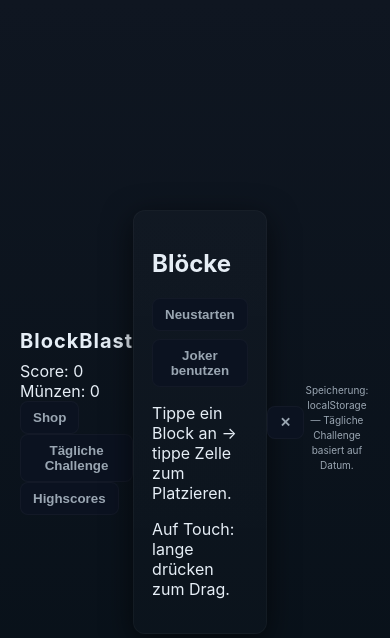
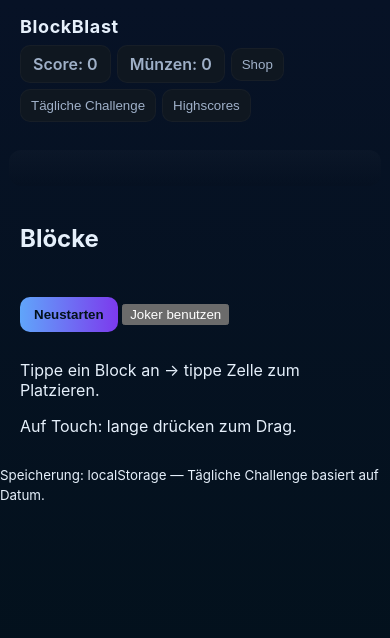
Before and after one commit to Programirer9/clockblast, a plain HTML site: page index.html in a window 390 px wide. Drawn offline with Linux system fonts and the light colour scheme.

Commit message:
Update style.css

```diff
--- a/style.css
+++ b/style.css
@@ -1,102 +1,68 @@
 :root{
-  --bg:#0f1621;
-  --panel:#0b1220;
-  --accent:#ff6b6b;
-  --muted:#9aa6b2;
+  --bg:#071226;
+  --panel:#0f1720;
+  --muted:#9fb0c8;
+  --accent1:#6ee7b7;
+  --accent2:#60a5fa;
   --glass: rgba(255,255,255,0.03);
-  --ui-height: 40px;
+  --cell-size: 38px;
+  --gap:6px;
+  --radius:8px;
   font-family: Inter, Roboto, Arial, sans-serif;
+  color-scheme: dark;
 }
 
 *{box-sizing:border-box}
-html,body{height:100%}
-body{
-  margin:0;
-  background: linear-gradient(180deg,var(--bg), #071018);
-  color:#e6eef6;
-  display:flex;
-  align-items:center;
-  justify-content:center;
-  padding:20px;
+html,body{height:100%;margin:0;background:linear-gradient(180deg,var(--bg),#02111a);color:#e6f0fb}
+header{padding:16px 20px;display:flex;flex-direction:column;gap:8px}
+header h1{margin:0;font-size:20px;letter-spacing:0.6px}
+#topbar{display:flex;gap:12px;align-items:center;flex-wrap:wrap}
+#topbar div{background:var(--panel);padding:8px 12px;border-radius:10px;border:1px solid rgba(255,255,255,0.03);font-weight:600;color:var(--muted)}
+.iconBtn{background:var(--panel);border-radius:10px;padding:8px 10px;border:1px solid rgba(255,255,255,0.03);cursor:pointer;color:var(--muted)}
+.primary{background:linear-gradient(90deg,var(--accent2),#7c3aed);color:#02111a;border:none;padding:10px 14px;border-radius:10px;font-weight:700;cursor:pointer}
+
+main{display:flex;justify-content:center;padding:12px 20px}
+#gameArea{display:flex;gap:18px;align-items:flex-start;max-width:1100px;width:100%}
+
+/* Board */
+#boardContainer{background: linear-gradient(180deg, rgba(255,255,255,0.02), rgba(0,0,0,0.06)); padding:12px; border-radius:12px; display:flex;flex-direction:column; gap:12px}
+#board{display:grid; grid-template-columns: repeat(9, var(--cell-size)); grid-gap: var(--gap); padding:6px}
+.cell{
+  width:var(--cell-size); height:var(--cell-size);
+  background:#0c1723;border-radius:8px;box-shadow: inset 0 2px 6px rgba(0,0,0,0.6);
+  transition: transform 160ms ease, background 220ms ease, box-shadow 200ms;
+  touch-action: manipulation;
 }
+.cell.filled{background: linear-gradient(180deg,var(--accent1),var(--accent2)); transform: scale(1.02); box-shadow: 0 6px 18px rgba(96,165,250,0.18)}
+.cell.flash{animation: pop 360ms ease forwards}
+@keyframes pop {0%{transform:scale(0.8);opacity:0}60%{transform:scale(1.08);opacity:1}100%{transform:scale(1)}}
 
-main{
-  width:100%;
-  max-width:980px;
-  background: linear-gradient(180deg, rgba(255,255,255,0.02), rgba(255,255,255,0.01));
-  border-radius:12px;
-  padding:18px;
-  box-shadow: 0 8px 30px rgba(0,0,0,0.6);
-  border: 1px solid rgba(255,255,255,0.03);
+/* Pieces / right panel */
+#rightPanel{width:300px;display:flex;flex-direction:column;gap:12px}
+#pieces{display:flex;gap:12px;justify-content:center;flex-wrap:wrap}
+.piece{
+  background:var(--panel); padding:10px;border-radius:10px;display:inline-grid;gap:6px;
+  cursor:pointer; user-select:none; border:1px solid rgba(255,255,255,0.03);
+  transition: transform 150ms ease, box-shadow 150ms;
 }
+.piece:active{transform:translateY(2px)}
+.piece div{width:28px;height:28px;background:linear-gradient(180deg,var(--accent2),var(--accent1));border-radius:6px}
 
-h1{
-  margin:0 0 8px 0;
-  font-size:20px;
-  letter-spacing:1px;
+/* Modals */
+.modal{position:fixed;inset:0;display:flex;align-items:center;justify-content:center;background:rgba(0,0,0,0.5);z-index:40}
+.modalContent{background:var(--panel);padding:18px;border-radius:12px;min-width:260px;max-width:90%;position:relative;border:1px solid rgba(255,255,255,0.04)}
+.closeModal{position:absolute;right:10px;top:10px;background:transparent;border:none;color:var(--muted);font-size:18px;cursor:pointer}
+
+.hidden{display:none}
+
+/* small devices */
+@media (max-width:900px){
+  #gameArea{flex-direction:column;align-items:center}
+  #rightPanel{width:100%}
+  :root{--cell-size:36px}
 }
-
-#hud{
-  display:flex;
-  justify-content:space-between;
-  gap:12px;
-  margin-bottom:8px;
-  font-weight:600;
-  color:var(--muted);
+@media (max-width:420px){
+  :root{--cell-size:32px}
+  #topbar{gap:6px}
+  header h1{font-size:18px}
 }
-
-#gameCanvas{
-  display:block;
-  width:100%;
-  height:auto;
-  background: linear-gradient(180deg, rgba(255,255,255,0.02), rgba(0,0,0,0.06));
-  border-radius:8px;
-  border: 1px solid rgba(255,255,255,0.02);
-  box-shadow: inset 0 2px 12px rgba(0,0,0,0.6);
-}
-
-#controls{
-  margin-top:10px;
-  display:flex;
-  gap:8px;
-  align-items:center;
-  flex-wrap:wrap;
-}
-
-button{
-  background:var(--panel);
-  color:var(--muted);
-  border:1px solid rgba(255,255,255,0.03);
-  padding:8px 12px;
-  border-radius:8px;
-  cursor:pointer;
-  font-weight:600;
-}
-
-button:hover{opacity:0.95}
-input[type=range]{vertical-align:middle}
-
-.hint{color:var(--muted); font-size:13px; margin-left:8px}
-
-#overlay{
-  position: absolute;
-  inset:0;
-  display:flex;
-  align-items:center;
-  justify-content:center;
-  background: rgba(0,0,0,0.5);
-  border-radius:12px;
-}
-#overlay.hidden{display:none}
-#overlayContent{
-  background:var(--glass);
-  border-radius:10px;
-  padding:18px;
-  text-align:center;
-  min-width:260px;
-  color:#fff;
-  border:1px solid rgba(255,255,255,0.04);
-}
-#overlay button{margin-top:10px}
-
-footer{margin-top:10px; text-align:center; color:var(--muted); font-size:12px}
```
